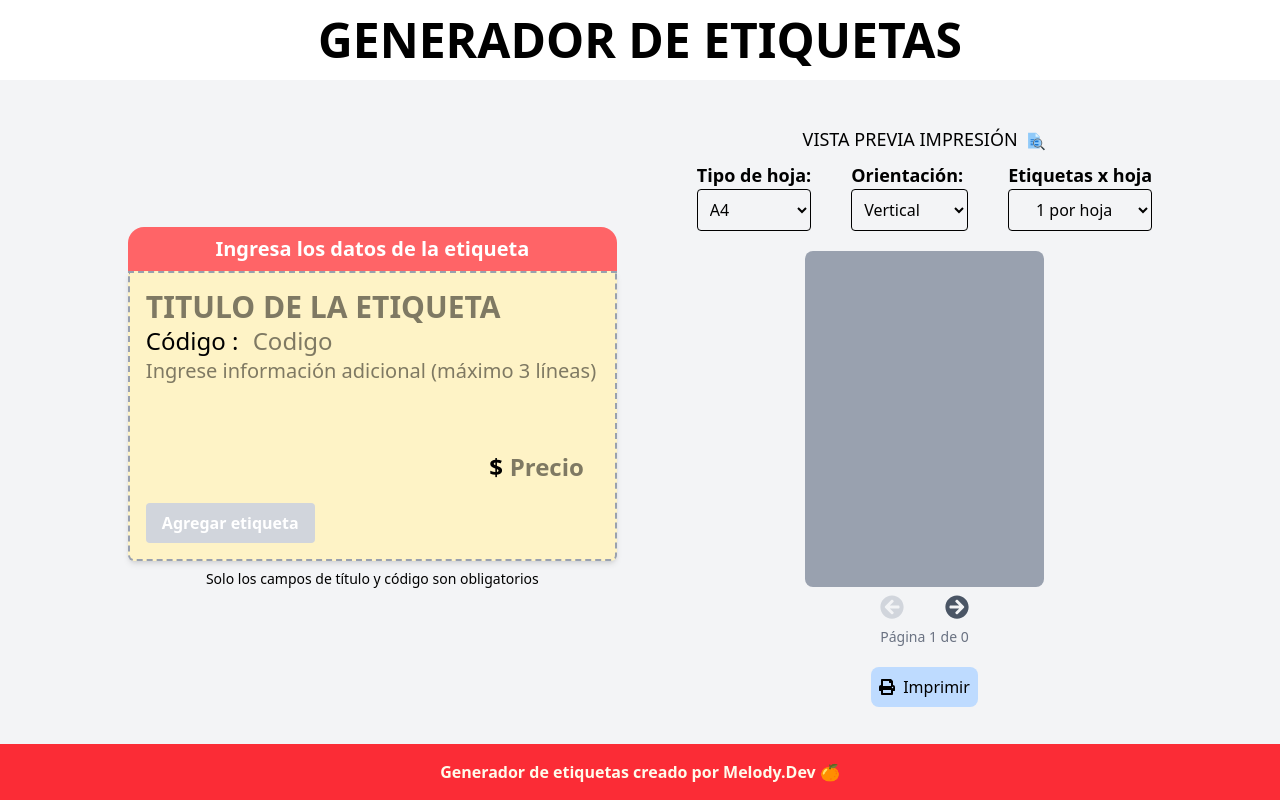
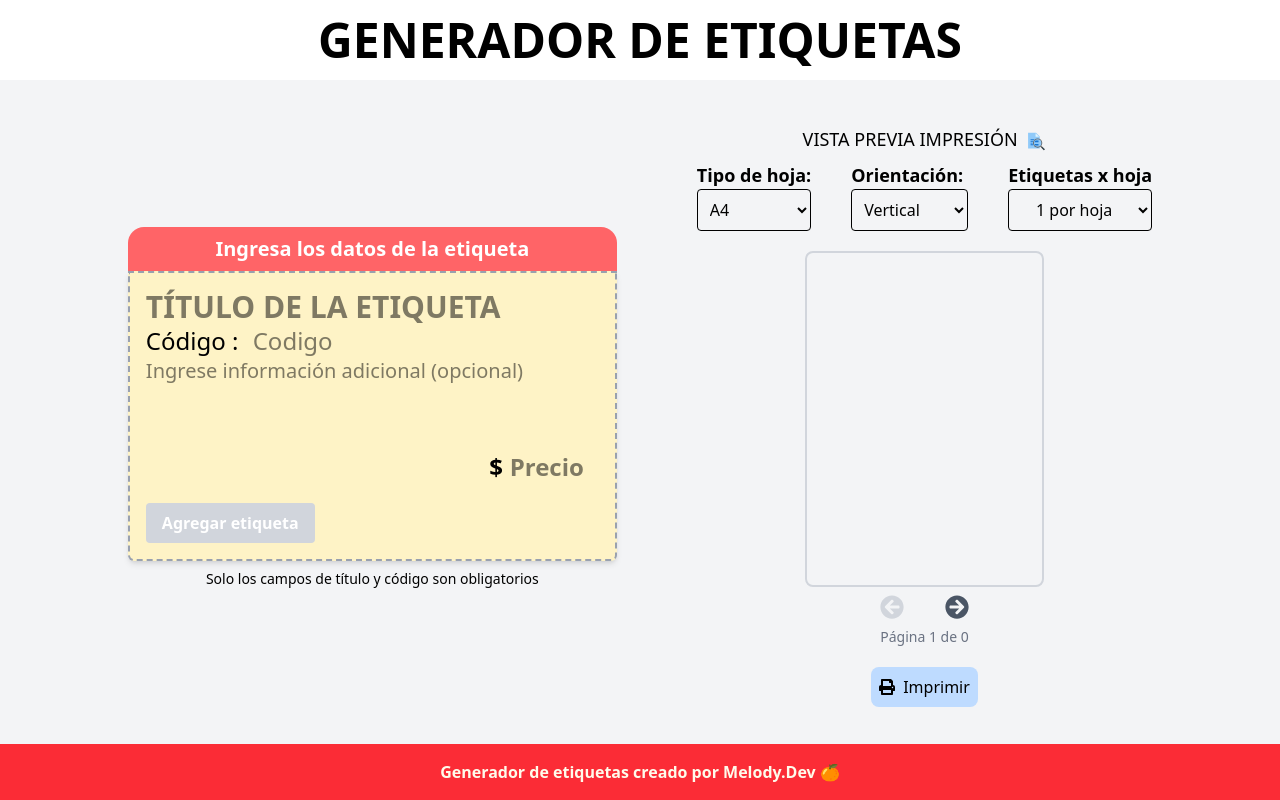
Before and after one commit to MelodyLiss/generadorDeEtiquetas, a React (Vite) app: page / in a window 1280 px wide. Built offline with nearby package versions, Linux system fonts and the light colour scheme.

Commit message:
version 1 ok

```diff
--- a/src/components/FormEtiqueta.jsx
+++ b/src/components/FormEtiqueta.jsx
@@ -39,7 +39,7 @@ export const FormEtiqueta = () => {
             {/* Título de la etiqueta */}
             <input
                 type="text"
-                placeholder="Titulo de la etiqueta"
+                placeholder="Título de la etiqueta"
                 value={titulo}
                 onChange={(e) => setTitulo(e.target.value)}
                 className="uppercase text-3xl font-bold w-full"
@@ -64,7 +64,7 @@ export const FormEtiqueta = () => {
             <div className="w-full">
                 <textarea
                     value={descripcion}
-                    placeholder="Ingrese información adicional (máximo 3 líneas)"
+                    placeholder="Ingrese información adicional (opcional)"
                     onChange={(e) => setDescripcion(e.target.value)}
                     className="text-xl w-full focus:border-blue-500 focus:outline-none resize-none group-hover:border-gray-300 transition-colors duration-300"
                     rows="3"
--- a/src/components/ImpresionPagina.jsx
+++ b/src/components/ImpresionPagina.jsx
@@ -6,15 +6,16 @@ export const ImpresionPagina = forwardRef(({ etiquetasPagina, styleGrid, hojaWid
     return (
         <div
             ref={ref}
-            className={`bg-gray-400 rounded-lg grid ${styleGrid} gap-0`}
-            style={{ width: hojaWidth * escalaHoja, height: hojaHeight *escalaHoja }}
-
+            className={`border-2 border-gray-300 rounded-lg grid  ${styleGrid} gap-0`}
+            style={{
+                width: hojaWidth * escalaHoja,
+                height: hojaHeight * escalaHoja
+            }}
         >
             {etiquetasPagina.map((etiqueta) => (
                 <NuevaEtiqueta
                     key={etiqueta.id}
                     escalaTexto={escalaTexto}
-
                     {...etiqueta}
                     borrarEtiqueta={borrarEtiqueta}
                     duplicarEtiqueta={duplicarEtiqueta}
--- a/src/components/NuevaEtiqueta.jsx
+++ b/src/components/NuevaEtiqueta.jsx
@@ -14,7 +14,7 @@ export const NuevaEtiqueta = ({ titulo, codigo, descripcion, precio, escalaTexto
     };
 
     return (
-        <div className="relative group">
+        <div className="relative group text-center">
             <div className="absolute top-1/2 left-1/2 -translate-x-1/2 -translate-y-1/2 flex gap-1 opacity-0 group-hover:opacity-100 transition-opacity z-10">
                 <button className=" bg-blue-200 p-1 rounded-full hover:bg-blue-400 transition duration-300"
                 onClick={() => {
--- a/src/components/VistaPrevia.jsx
+++ b/src/components/VistaPrevia.jsx
@@ -37,7 +37,8 @@ export const VistaPrevia = () => {
     const hojaHeight = orientacionHoja === "vertical" ? height : width; // si vertical es falso queda asi
 
     /* Distribución de etiquetas */
-    const { styleGrid, escalaTexto } = distribucionGrid(Number(etiquetasPorHoja), orientacionHoja);
+    const { styleGrid, escalaTexto: escalaTextoBase } = distribucionGrid(Number(etiquetasPorHoja), orientacionHoja);
+    const escalaTexto = escalaTextoBase * (escalaHoja / 0.3); // Ajustamos la escala del texto proporcionalmente
 
     /* Dividir etiquetas en páginas */
     const [paginaActual, setPaginaActual] = useState(0);
@@ -47,16 +48,23 @@ export const VistaPrevia = () => {
 
     const printRef = useRef(null)
 
-    /* imprimir hoja */
+    /* Función especial para imprimir */
     const handlePrint = useReactToPrint({
         contentRef: printRef,
         onBeforeGetContent: () => {
             return new Promise((resolve) => {
+                // Guardamos el estado actual
+                const escalaActual = escalaHoja;
+                // Ajustamos la escala para impresión
                 setEscalaHoja(1);
-                setTimeout(resolve, 200);
+                // Esperamos a que React actualice el estado
+                setTimeout(() => {
+                    resolve();
+                }, 1000);
             });
         },
         onAfterPrint: () => {
+            // Restauramos la escala original
             setEscalaHoja(0.3);
         },
         pageStyle: `
@@ -64,9 +72,34 @@ export const VistaPrevia = () => {
                 size: ${tipoHojaSeleccionada} ${orientacionHoja};
                 margin: 0;
             }
+            @media print {
+                body {
+                    margin: 0;
+                    padding: 0;
+                }
+                div {
+                    -webkit-print-color-adjust: exact;
+                    print-color-adjust: exact;
+                }
+                @page {
+                    margin: 0;
+                    padding: 0;
+                }
+            }
         `,
-        documentTitle: 'Etiquetas'
+        documentTitle: 'Etiquetas',
+        removeAfterPrint: true
     });
+
+    // Función para manejar el clic en imprimir
+    const handleImprimir = () => {
+        // Aseguramos que la escala sea 1 antes de imprimir
+        setEscalaHoja(1);
+        // Pequeño delay para asegurar que el estado se actualice
+        setTimeout(() => {
+            handlePrint();
+        }, 100);
+    };
 
     useEffect(() => {
         setPaginaActual(0);
@@ -121,8 +154,11 @@ export const VistaPrevia = () => {
                 </div>
             </div>
 
+            {/* Contenedor principal con ref para impresión */}
+            <div ref={printRef}>
+                {/* Vista previa normal */}
+                <div className="print:hidden">
                     <ImpresionPagina
-                ref={printRef}
                         etiquetasPagina={etiquetasPagina}
                         styleGrid={styleGrid}
                         escalaTexto={escalaTexto}
@@ -132,9 +168,28 @@ export const VistaPrevia = () => {
                         borrarEtiqueta={borrarEtiqueta}
                         duplicarEtiqueta={duplicarEtiqueta}
                     />
+                </div>
 
+                {/* Versión para impresión que muestra todas las páginas */}
+                <div className="hidden print:block">
+                    {paginas.map((etiquetasPagina, index) => (
+                        <div key={index} className="mb-4">
+                            <ImpresionPagina
+                                etiquetasPagina={etiquetasPagina}
+                                styleGrid={styleGrid}
+                                escalaTexto={escalaTexto}
+                                hojaWidth={hojaWidth}
+                                hojaHeight={hojaHeight}
+                                escalaHoja={escalaHoja}
+                                borrarEtiqueta={borrarEtiqueta}
+                                duplicarEtiqueta={duplicarEtiqueta}
+                            />
+                        </div>
+                    ))}
+                </div>
+            </div>
 
-            <div>
+            <div className="print:hidden">
                 <div className="flex justify-between mt-2">
                     <button
                         onClick={() => setPaginaActual(prev => Math.max(prev - 1, 0))}
@@ -156,9 +211,9 @@ export const VistaPrevia = () => {
                 </p>
             </div>
 
-            <div>
-                <button className=' flex justify-center items-center bg-blue-200 hover:bg-blue-400 hover:text-white transition duration-300 rounded-lg p-2 mt-5'
-                    onClick={handlePrint}
+            <div className="print:hidden">
+                <button className='flex justify-center items-center bg-blue-200 hover:bg-blue-400 hover:text-white transition duration-300 rounded-lg p-2 mt-5'
+                    onClick={handleImprimir}
                 >
                     <FaPrint className='mr-2' />Imprimir
                 </button>
```
Also changed, not shown: 1 other file (tests, documents, lock files or other folders). Lines whose indentation alone changed are shown as unchanged.
